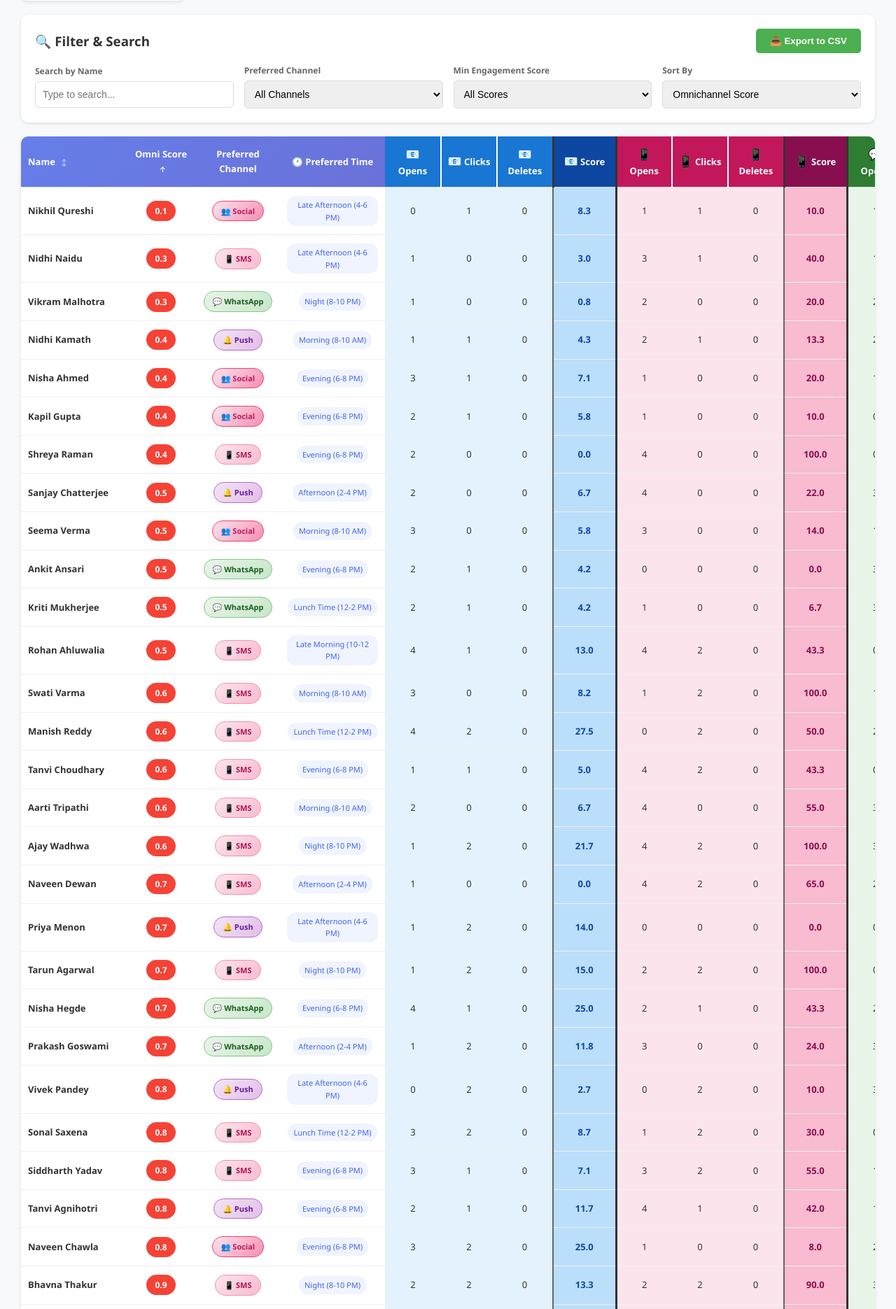
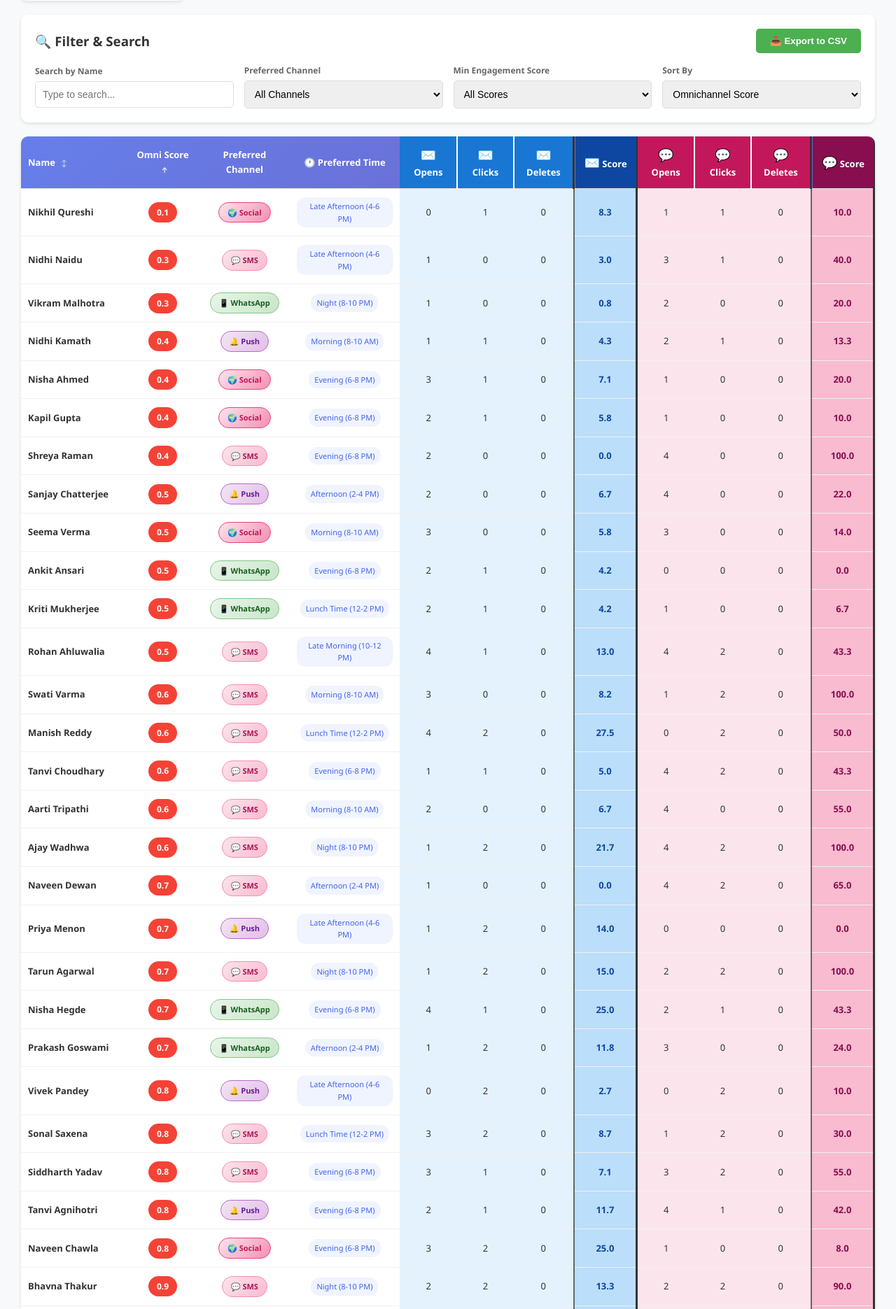
Before and after one commit to biswarupbsf/datacloud-personalization-app, a Flask app: page /individual-engagement in a window 1280 px wide. Shown: the part 1270-3141 px from the top of the page at 70% size. Run offline with Flask 3, Linux system fonts and the light colour scheme; the visitor is signed in with stand-in values (Sample User, id 1).

Commit message:
Fixed Social/Website column visibility with horizontal scroll and updated channel icons

```diff
--- a/templates/individual_engagement.html
+++ b/templates/individual_engagement.html
@@ -46,11 +46,13 @@
             background: white;
             border-radius: 10px;
             box-shadow: 0 2px 5px rgba(0,0,0,0.1);
-            overflow: hidden;
+            overflow-x: auto;
+            overflow-y: visible;
         }
 
         .engagement-table {
             width: 100%;
+            min-width: 2400px;
             border-collapse: collapse;
         }
 
@@ -275,12 +277,12 @@
                     <label>Preferred Channel</label>
                     <select id="filterChannel" onchange="applyFilters()">
                         <option value="">All Channels</option>
-                        <option value="Email">📧 Email</option>
-                        <option value="SMS">📱 SMS</option>
-                        <option value="WhatsApp">💬 WhatsApp</option>
+                        <option value="Email">✉️ Email</option>
+                        <option value="SMS">💬 SMS</option>
+                        <option value="WhatsApp">📱 WhatsApp</option>
                         <option value="Push">🔔 Push</option>
-                        <option value="Website">🌐 Website</option>
-                        <option value="Social">👥 Social</option>
+                        <option value="Website">💻 Website</option>
+                        <option value="Social">🌍 Social</option>
                     </select>
                 </div>
                 <div class="filter-group">
@@ -317,33 +319,33 @@
                         <th style="min-width: 120px; text-align: center;">Preferred Channel</th>
                         <th style="min-width: 150px; text-align: center;">🕐 Preferred Time</th>
                         <!-- Email Metrics -->
-                        <th class="sortable" style="min-width: 80px; text-align: center; background: #1976d2; color: white; font-weight: 600; padding: 12px 8px; border-right: 2px solid white;" onclick="sortTable('email_opens')"><span style="font-size: 16px;">📧</span> Opens</th>
-                        <th class="sortable" style="min-width: 80px; text-align: center; background: #1976d2; color: white; font-weight: 600; padding: 12px 8px; border-right: 2px solid white;" onclick="sortTable('email_clicks')"><span style="font-size: 16px;">📧</span> Clicks</th>
-                        <th class="sortable" style="min-width: 80px; text-align: center; background: #1976d2; color: white; font-weight: 600; padding: 12px 8px; border-right: 3px solid #333;" onclick="sortTable('email_deletes')"><span style="font-size: 16px;">📧</span> Deletes</th>
-                        <th class="sortable" style="min-width: 90px; text-align: center; background: #0d47a1; color: white; font-weight: 600; padding: 12px 8px; border-right: 3px solid #333;" onclick="sortTable('email_engagement_score')"><span style="font-size: 16px;">📧</span> Score</th>
+                        <th class="sortable" style="min-width: 80px; text-align: center; background: #1976d2; color: white; font-weight: 600; padding: 12px 8px; border-right: 2px solid white;" onclick="sortTable('email_opens')"><span style="font-size: 18px;">✉️</span> Opens</th>
+                        <th class="sortable" style="min-width: 80px; text-align: center; background: #1976d2; color: white; font-weight: 600; padding: 12px 8px; border-right: 2px solid white;" onclick="sortTable('email_clicks')"><span style="font-size: 18px;">✉️</span> Clicks</th>
+                        <th class="sortable" style="min-width: 80px; text-align: center; background: #1976d2; color: white; font-weight: 600; padding: 12px 8px; border-right: 3px solid #333;" onclick="sortTable('email_deletes')"><span style="font-size: 18px;">✉️</span> Deletes</th>
+                        <th class="sortable" style="min-width: 90px; text-align: center; background: #0d47a1; color: white; font-weight: 600; padding: 12px 8px; border-right: 3px solid #333;" onclick="sortTable('email_engagement_score')"><span style="font-size: 18px;">✉️</span> Score</th>
                         <!-- SMS Metrics -->
-                        <th class="sortable" style="min-width: 80px; text-align: center; background: #c2185b; color: white; font-weight: 600; padding: 12px 8px; border-right: 2px solid white;" onclick="sortTable('sms_opens')"><span style="font-size: 16px;">📱</span> Opens</th>
-                        <th class="sortable" style="min-width: 80px; text-align: center; background: #c2185b; color: white; font-weight: 600; padding: 12px 8px; border-right: 2px solid white;" onclick="sortTable('sms_clicks')"><span style="font-size: 16px;">📱</span> Clicks</th>
-                        <th class="sortable" style="min-width: 80px; text-align: center; background: #c2185b; color: white; font-weight: 600; padding: 12px 8px; border-right: 3px solid #333;" onclick="sortTable('sms_deletes')"><span style="font-size: 16px;">📱</span> Deletes</th>
-                        <th class="sortable" style="min-width: 90px; text-align: center; background: #880e4f; color: white; font-weight: 600; padding: 12px 8px; border-right: 3px solid #333;" onclick="sortTable('sms_engagement_score')"><span style="font-size: 16px;">📱</span> Score</th>
+                        <th class="sortable" style="min-width: 80px; text-align: center; background: #c2185b; color: white; font-weight: 600; padding: 12px 8px; border-right: 2px solid white;" onclick="sortTable('sms_opens')"><span style="font-size: 18px;">💬</span> Opens</th>
+                        <th class="sortable" style="min-width: 80px; text-align: center; background: #c2185b; color: white; font-weight: 600; padding: 12px 8px; border-right: 2px solid white;" onclick="sortTable('sms_clicks')"><span style="font-size: 18px;">💬</span> Clicks</th>
+                        <th class="sortable" style="min-width: 80px; text-align: center; background: #c2185b; color: white; font-weight: 600; padding: 12px 8px; border-right: 3px solid #333;" onclick="sortTable('sms_deletes')"><span style="font-size: 18px;">💬</span> Deletes</th>
+                        <th class="sortable" style="min-width: 90px; text-align: center; background: #880e4f; color: white; font-weight: 600; padding: 12px 8px; border-right: 3px solid #333;" onclick="sortTable('sms_engagement_score')"><span style="font-size: 18px;">💬</span> Score</th>
                         <!-- WhatsApp Metrics -->
-                        <th class="sortable" style="min-width: 80px; text-align: center; background: #2e7d32; color: white; font-weight: 600; padding: 12px 8px; border-right: 2px solid white;" onclick="sortTable('whatsapp_opens')"><span style="font-size: 16px;">💬</span> Opens</th>
-                        <th class="sortable" style="min-width: 80px; text-align: center; background: #2e7d32; color: white; font-weight: 600; padding: 12px 8px; border-right: 2px solid white;" onclick="sortTable('whatsapp_clicks')"><span style="font-size: 16px;">💬</span> Clicks</th>
-                        <th class="sortable" style="min-width: 80px; text-align: center; background: #2e7d32; color: white; font-weight: 600; padding: 12px 8px; border-right: 3px solid #333;" onclick="sortTable('whatsapp_deletes')"><span style="font-size: 16px;">💬</span> Deletes</th>
-                        <th class="sortable" style="min-width: 90px; text-align: center; background: #1b5e20; color: white; font-weight: 600; padding: 12px 8px; border-right: 3px solid #333;" onclick="sortTable('whatsapp_engagement_score')"><span style="font-size: 16px;">💬</span> Score</th>
+                        <th class="sortable" style="min-width: 80px; text-align: center; background: #2e7d32; color: white; font-weight: 600; padding: 12px 8px; border-right: 2px solid white;" onclick="sortTable('whatsapp_opens')"><span style="font-size: 18px;">📱</span> Opens</th>
+                        <th class="sortable" style="min-width: 80px; text-align: center; background: #2e7d32; color: white; font-weight: 600; padding: 12px 8px; border-right: 2px solid white;" onclick="sortTable('whatsapp_clicks')"><span style="font-size: 18px;">📱</span> Clicks</th>
+                        <th class="sortable" style="min-width: 80px; text-align: center; background: #2e7d32; color: white; font-weight: 600; padding: 12px 8px; border-right: 3px solid #333;" onclick="sortTable('whatsapp_deletes')"><span style="font-size: 18px;">📱</span> Deletes</th>
+                        <th class="sortable" style="min-width: 90px; text-align: center; background: #1b5e20; color: white; font-weight: 600; padding: 12px 8px; border-right: 3px solid #333;" onclick="sortTable('whatsapp_engagement_score')"><span style="font-size: 18px;">📱</span> Score</th>
                         <!-- Push Metrics -->
-                        <th class="sortable" style="min-width: 80px; text-align: center; background: #7b1fa2; color: white; font-weight: 600; padding: 12px 8px; border-right: 2px solid white;" onclick="sortTable('push_opens')"><span style="font-size: 16px;">🔔</span> Opens</th>
-                        <th class="sortable" style="min-width: 80px; text-align: center; background: #7b1fa2; color: white; font-weight: 600; padding: 12px 8px; border-right: 2px solid white;" onclick="sortTable('push_clicks')"><span style="font-size: 16px;">🔔</span> Clicks</th>
-                        <th class="sortable" style="min-width: 80px; text-align: center; background: #7b1fa2; color: white; font-weight: 600; padding: 12px 8px; border-right: 3px solid #333;" onclick="sortTable('push_deletes')"><span style="font-size: 16px;">🔔</span> Deletes</th>
-                        <th class="sortable" style="min-width: 90px; text-align: center; background: #4a148c; color: white; font-weight: 600; padding: 12px 8px; border-right: 3px solid #333;" onclick="sortTable('push_engagement_score')"><span style="font-size: 16px;">🔔</span> Score</th>
+                        <th class="sortable" style="min-width: 80px; text-align: center; background: #7b1fa2; color: white; font-weight: 600; padding: 12px 8px; border-right: 2px solid white;" onclick="sortTable('push_opens')"><span style="font-size: 18px;">🔔</span> Opens</th>
+                        <th class="sortable" style="min-width: 80px; text-align: center; background: #7b1fa2; color: white; font-weight: 600; padding: 12px 8px; border-right: 2px solid white;" onclick="sortTable('push_clicks')"><span style="font-size: 18px;">🔔</span> Clicks</th>
+                        <th class="sortable" style="min-width: 80px; text-align: center; background: #7b1fa2; color: white; font-weight: 600; padding: 12px 8px; border-right: 3px solid #333;" onclick="sortTable('push_deletes')"><span style="font-size: 18px;">🔔</span> Deletes</th>
+                        <th class="sortable" style="min-width: 90px; text-align: center; background: #4a148c; color: white; font-weight: 600; padding: 12px 8px; border-right: 3px solid #333;" onclick="sortTable('push_engagement_score')"><span style="font-size: 18px;">🔔</span> Score</th>
                         <!-- Social Metrics -->
-                        <th class="sortable" style="min-width: 80px; text-align: center; background: #d81b60; color: white; font-weight: 600; padding: 12px 8px; border-right: 2px solid white;" onclick="sortTable('social_views')"><span style="font-size: 16px;">👥</span> Views</th>
-                        <th class="sortable" style="min-width: 80px; text-align: center; background: #d81b60; color: white; font-weight: 600; padding: 12px 8px; border-right: 3px solid #333;" onclick="sortTable('social_clicks')"><span style="font-size: 16px;">👥</span> Clicks</th>
-                        <th class="sortable" style="min-width: 90px; text-align: center; background: #ad1457; color: white; font-weight: 600; padding: 12px 8px; border-right: 3px solid #333;" onclick="sortTable('social_engagement_score')"><span style="font-size: 16px;">👥</span> Score</th>
+                        <th class="sortable" style="min-width: 80px; text-align: center; background: #d81b60; color: white; font-weight: 600; padding: 12px 8px; border-right: 2px solid white;" onclick="sortTable('social_views')"><span style="font-size: 18px;">🌍</span> Views</th>
+                        <th class="sortable" style="min-width: 80px; text-align: center; background: #d81b60; color: white; font-weight: 600; padding: 12px 8px; border-right: 3px solid #333;" onclick="sortTable('social_clicks')"><span style="font-size: 18px;">🌍</span> Clicks</th>
+                        <th class="sortable" style="min-width: 90px; text-align: center; background: #ad1457; color: white; font-weight: 600; padding: 12px 8px; border-right: 3px solid #333;" onclick="sortTable('social_engagement_score')"><span style="font-size: 18px;">🌍</span> Score</th>
                         <!-- Website Metrics -->
-                        <th class="sortable" style="min-width: 80px; text-align: center; background: #e65100; color: white; font-weight: 600; padding: 12px 8px; border-right: 2px solid white;" onclick="sortTable('website_product_views')"><span style="font-size: 16px;">🌐</span> Views</th>
-                        <th class="sortable" style="min-width: 80px; text-align: center; background: #e65100; color: white; font-weight: 600; padding: 12px 8px; border-right: 3px solid #333;" onclick="sortTable('website_clicks')"><span style="font-size: 16px;">🌐</span> Clicks</th>
-                        <th class="sortable" style="min-width: 90px; text-align: center; background: #bf360c; color: white; font-weight: 600; padding: 12px 8px;" onclick="sortTable('website_engagement_score')"><span style="font-size: 16px;">🌐</span> Score</th>
+                        <th class="sortable" style="min-width: 80px; text-align: center; background: #e65100; color: white; font-weight: 600; padding: 12px 8px; border-right: 2px solid white;" onclick="sortTable('website_product_views')"><span style="font-size: 18px;">💻</span> Views</th>
+                        <th class="sortable" style="min-width: 80px; text-align: center; background: #e65100; color: white; font-weight: 600; padding: 12px 8px; border-right: 3px solid #333;" onclick="sortTable('website_clicks')"><span style="font-size: 18px;">💻</span> Clicks</th>
+                        <th class="sortable" style="min-width: 90px; text-align: center; background: #bf360c; color: white; font-weight: 600; padding: 12px 8px;" onclick="sortTable('website_engagement_score')"><span style="font-size: 18px;">💻</span> Score</th>
                     </tr>
                 </thead>
                 <tbody id="engagementTableBody">
@@ -456,12 +458,12 @@
 
                 // Get channel icon
                 const channelIcons = {
-                    'Email': '📧',
-                    'SMS': '📱',
-                    'WhatsApp': '💬',
+                    'Email': '✉️',
+                    'SMS': '💬',
+                    'WhatsApp': '📱',
                     'Push': '🔔',
-                    'Website': '🌐',
-                    'Social': '👥'
+                    'Website': '💻',
+                    'Social': '🌍'
                 };
                 const channelIcon = channelIcons[channelName] || '📧';
 
@@ -534,12 +536,12 @@
             html += '<h3 style="margin: 0 0 15px 0; color: #333;">📊 Channel Engagement Scores</h3>';
 
             const channelScores = [
-                { name: 'Email', icon: '📧', score: ind.email_engagement_score || 0, color: '#1565c0' },
-                { name: 'SMS', icon: '📱', score: ind.sms_engagement_score || 0, color: '#ad1457' },
-                { name: 'WhatsApp', icon: '💬', score: ind.whatsapp_engagement_score || 0, color: '#1b5e20' },
+                { name: 'Email', icon: '✉️', score: ind.email_engagement_score || 0, color: '#1565c0' },
+                { name: 'SMS', icon: '💬', score: ind.sms_engagement_score || 0, color: '#ad1457' },
+                { name: 'WhatsApp', icon: '📱', score: ind.whatsapp_engagement_score || 0, color: '#1b5e20' },
                 { name: 'Push', icon: '🔔', score: ind.push_engagement_score || 0, color: '#6a1b9a' },
-                { name: 'Website', icon: '🌐', score: ind.website_engagement_score || 0, color: '#e65100' },
-                { name: 'Social', icon: '👥', score: ind.social_engagement_score || 0, color: '#c2185b' }
+                { name: 'Website', icon: '💻', score: ind.website_engagement_score || 0, color: '#e65100' },
+                { name: 'Social', icon: '🌍', score: ind.social_engagement_score || 0, color: '#c2185b' }
             ];
 
             channelScores.forEach(channel => {
```
